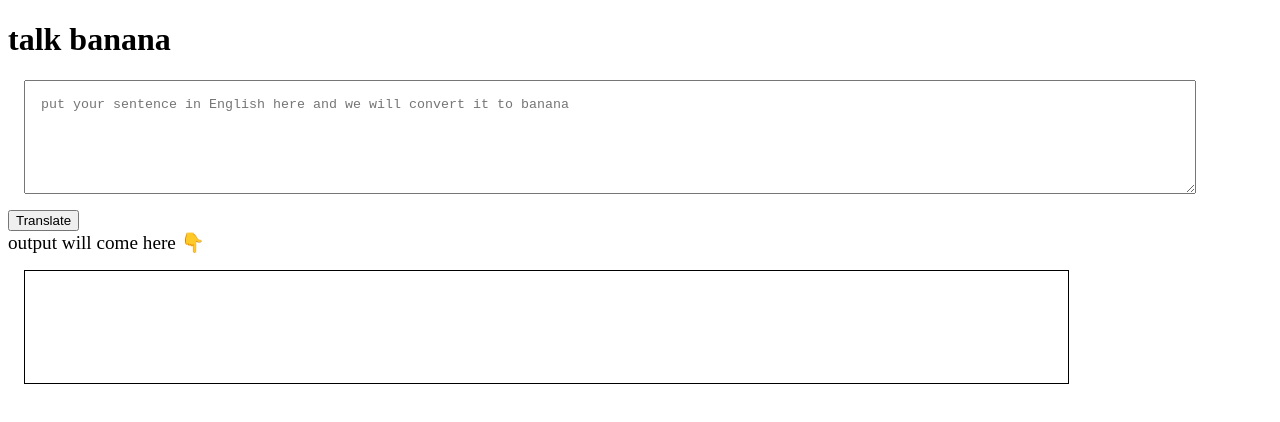
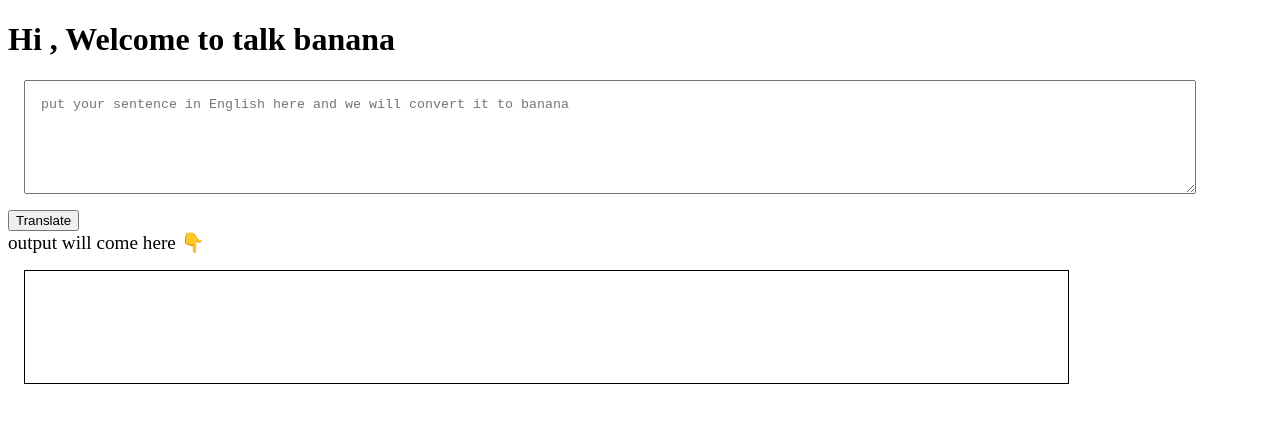
Before and after one commit to tinabaid/Banana-speak, a plain HTML site: page index.html in a window 1280 px wide. Drawn offline with Linux system fonts and the light colour scheme.

Commit message:
headline updated

```diff
--- a/index.html
+++ b/index.html
@@ -27,7 +27,7 @@
 </head>
 
 <body>
- <h1> talk banana</h1>
+ <h1> Hi , Welcome to talk banana</h1>
  <textarea id="txt-input"
  placeholder="put your sentence in English here and we will convert it to banana"></textarea>
 
```
